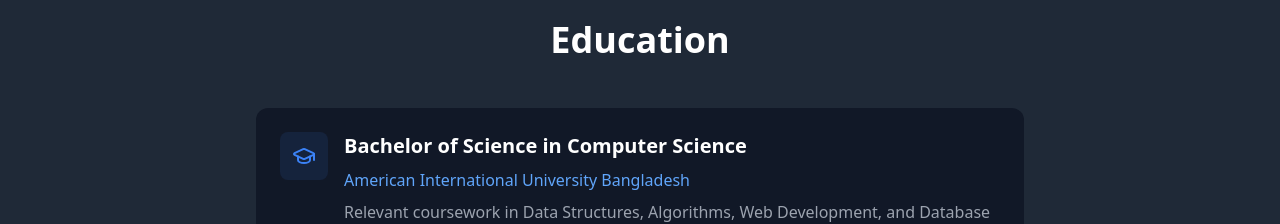
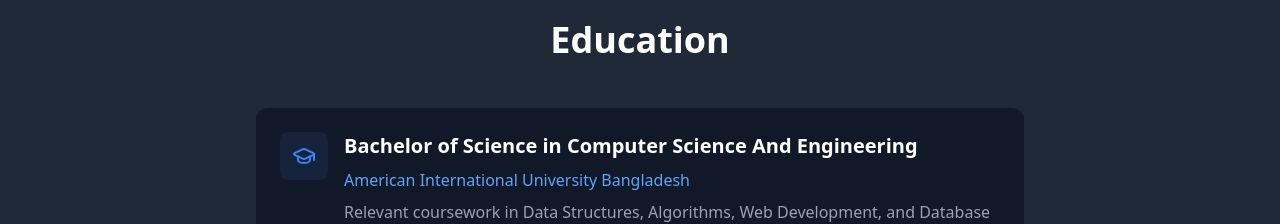
Before and after one commit to SuvroBiswas93/react-portfolio, a React (Vite) app: page / in a window 1280 px wide. Shown: the part 860-1084 px from the top of the page. Built offline with nearby package versions, Linux system fonts and the light colour scheme; no server answers.

Commit message:
Modify Education Data

```diff
--- a/src/components/Education.tsx
+++ b/src/components/Education.tsx
@@ -3,10 +3,10 @@
 
 const educationData = [
   {
-    degree: "Bachelor of Science in Computer Science",
+    degree: "Bachelor of Science in Computer Science And Engineering",
     institution: "American International University Bangladesh",
     description: "Relevant coursework in Data Structures, Algorithms, Web Development, and Database Management.",
-    gpa: "3.8/4.0"
+    gpa: "3.37/4.0"
   },
   {
     degree: "Higher Secondary Certificate (HSC)",
--- a/src/components/Footer.tsx
+++ b/src/components/Footer.tsx
@@ -3,6 +3,8 @@
 
 export default function Footer() {
   const currentYear = new Date().getFullYear();
+
+  /*Here need to change the footer color*/
 
   return (
     <footer className="bg-gray-900 py-8 border-t border-gray-800">
--- a/src/components/Navbar.tsx
+++ b/src/components/Navbar.tsx
@@ -32,6 +32,8 @@
       window.scrollTo(0, 0);
     }
   }, [hash]);
+
+  /*Here need to change the nav color*/
 
   return (
     <nav
```
